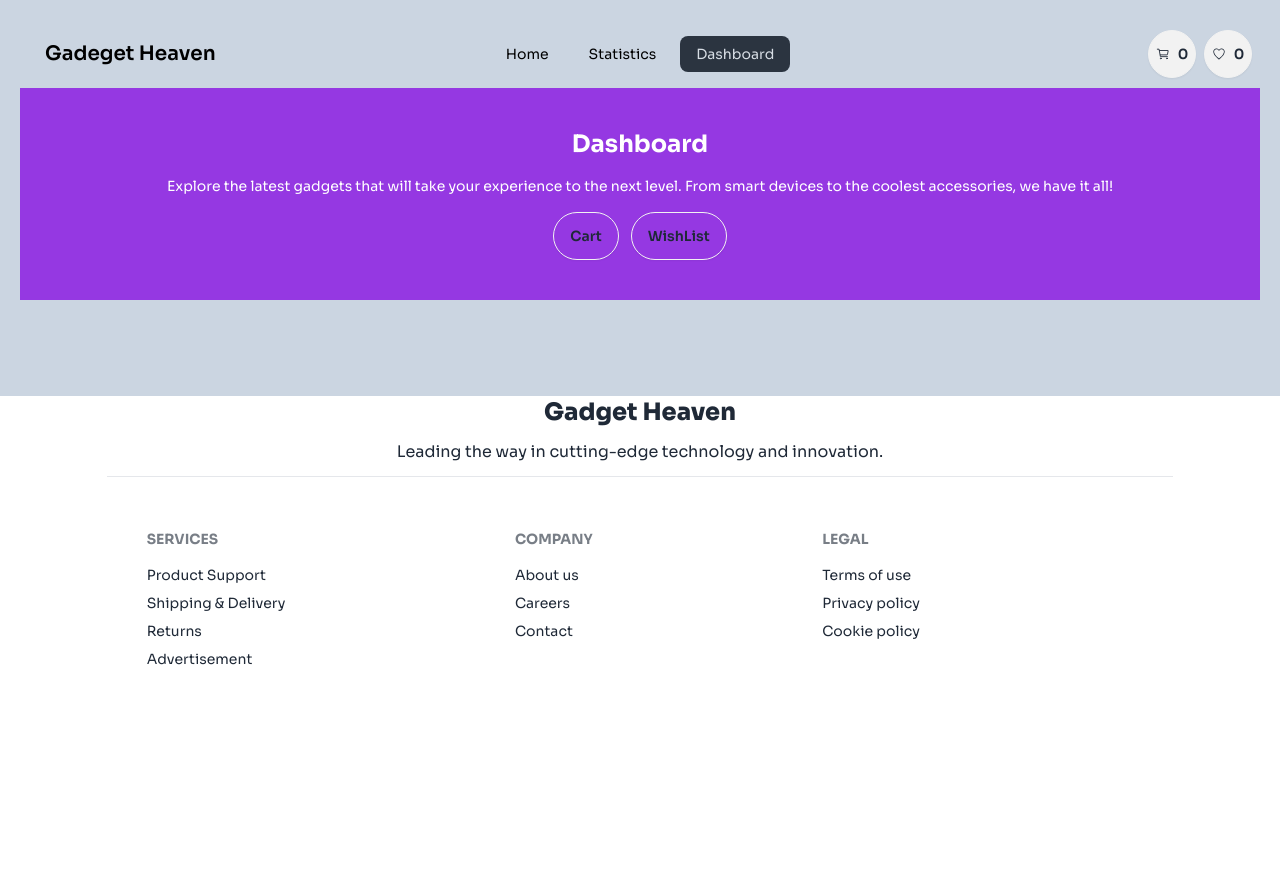
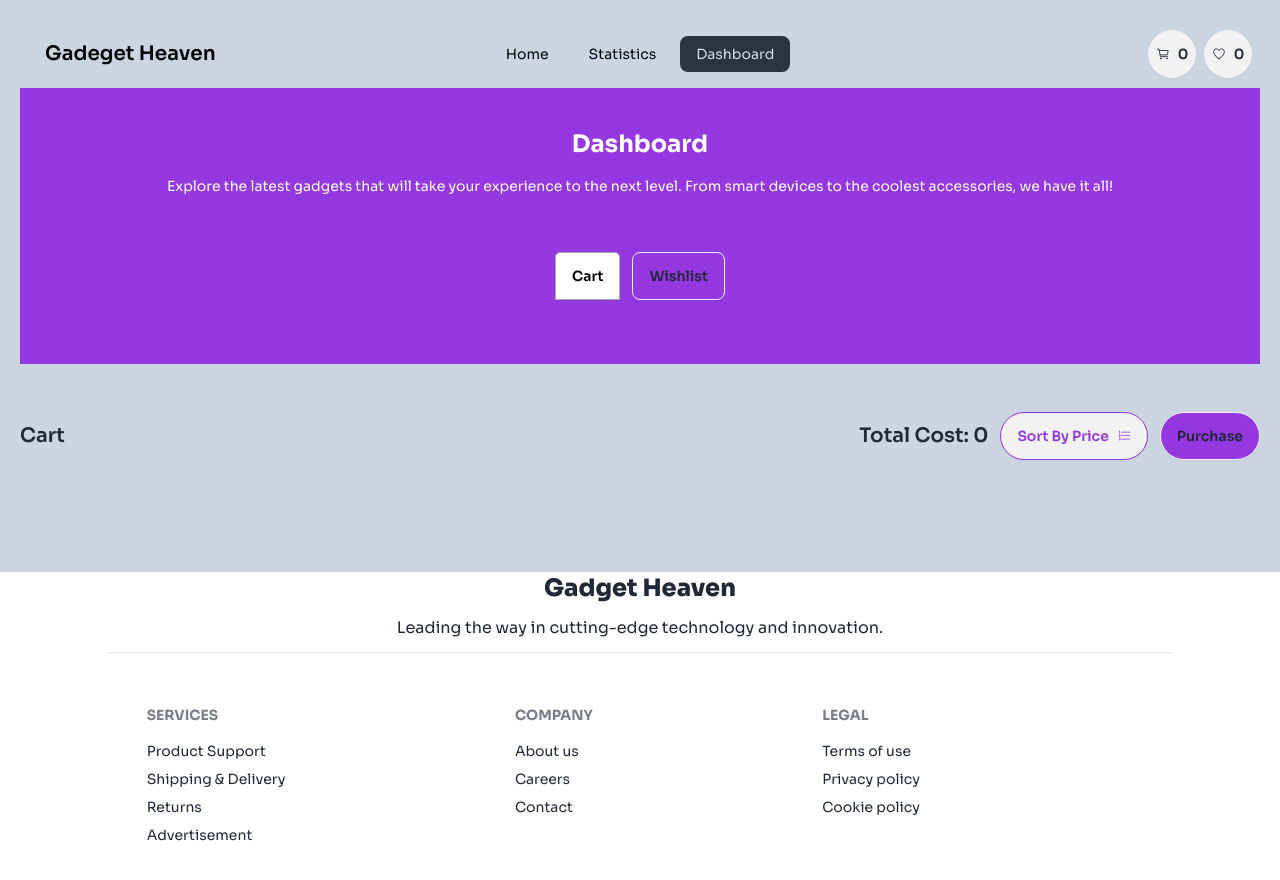
Before and after one commit to programming-hero-web-course-4/b10a8-gadget-heaven-mehedee007, a React (Vite) app: page /dash in a window 1280 px wide. Shown: the top 880 px of the page. Before the commit the page ends 800 px from the top, so only its background shows below. Built offline with nearby package versions, Linux system fonts and the light colour scheme.

Commit message:
completed the cart section

```diff
--- a/src/AppContext.jsx
+++ b/src/AppContext.jsx
@@ -8,19 +8,22 @@ export const AppProvider = ({ children }) => {
     const [items, setItems] = useState([]);
     const [categories, setCategories] = useState([]);
     const [itemsList, setItemsList] = useState([]);
+    const [totalCost, setTotalCost] = useState(0);
 
     const [wishlist, setWishlist] = useState([]);
 
     const [cartItems, setCartItems] = useState([]);
     const handleAddToCart = (item) => {
         const newItem = [...cartItems, item];
-        setCartItems(newItem)
-        return true
+        setCartItems(newItem);
+        const newCost = totalCost + item.price;
+        setTotalCost(newCost);
+        return true;
     }
 
     const handleAddToWislist = (wishedIitem) => {
         if (!wishlist.find(item => item.item_id === wishedIitem.item_id)) {
-            const newItem = [...cartItems, wishedIitem];
+            const newItem = [...wishlist, wishedIitem];
             setWishlist(newItem);
             toast(`Item Added to wishlist`);
         } else {
@@ -72,6 +75,7 @@ export const AppProvider = ({ children }) => {
             , cartItems
             , handleAddToWislist
             , wishlist
+            ,totalCost
         }}>
             {children}
         </AppContext.Provider>
--- a/src/components/Cart/Cart.jsx
+++ b/src/components/Cart/Cart.jsx
@@ -1,9 +1,24 @@
-import React from 'react';
+import React, { useContext } from 'react';
+import { AppContext } from '../../AppContext';
+import { VscListOrdered } from 'react-icons/vsc';
+import CartItem from './CartItem';
 
 const Cart = () => {
+    const { cartItems, totalCost } = useContext(AppContext);
+
     return (
-        <div>
-            <h1>This is Cart</h1>
+        <div className='flex flex-col gap-4'>
+            <div className='flex justify-between items-center'>
+                <h3 className='text-xl font-semibold'>Cart</h3>
+                <div className='flex items-center gap-3'>
+                    <h3 className='text-xl font-semibold'>Total Cost: {totalCost}</h3>
+                    <button className='btn border-custom-color text-custom-color rounded-full'>Sort By Price <VscListOrdered></VscListOrdered></button>
+                    <button className='btn bg-custom-color rounded-full'>Purchase</button>
+                </div>
+            </div>
+            <div className='flex flex-col gap-3'>
+                {cartItems.length ? cartItems.map((item, index) => <CartItem item={item} key={index}></CartItem>): ''}
+            </div>
         </div>
     );
 };
--- /dev/null
+++ b/src/components/Cart/CartItem.jsx
@@ -0,0 +1,27 @@
+import React from 'react';
+import { CiCircleRemove } from 'react-icons/ci';
+
+const CartItem = ({ item }) => {
+    const { item_id, product_title, description, product_image, price } = item;
+    return (
+        <div className='flex items-start justify-between bg-white p-4 rounded-3xl border' >
+            <div className='flex'>
+
+                <div className='w-48 h-28 '>
+                    <img src={product_image} alt='' className="object-contain h-full w-full" />
+                </div>
+                <div className='flex flex-col justify-between'>
+                    <h3 className='text-2xl font-semibold'>{product_title}</h3>
+                    <p className='text-xl font-semibold text-gray-400'>{description}</p>
+                    <h4 className='text-xl font-bold'>Price : ${price}</h4>
+                </div>
+
+            </div>
+            <div>
+                <CiCircleRemove className='text-red-700 text-3xl font-bold'></CiCircleRemove>
+            </div>
+        </div>
+    );
+};
+
+export default CartItem;
--- a/src/components/Dashboard/Dashboard.jsx
+++ b/src/components/Dashboard/Dashboard.jsx
@@ -2,6 +2,8 @@ import React, { useState } from 'react';
 import { Link, NavLink, useNavigate } from 'react-router-dom';
 import { Tab, Tabs, TabList, TabPanel } from 'react-tabs';
 import 'react-tabs/style/react-tabs.css';
+import Wishlist from '../WishList/Wishlist';
+import Cart from '../Cart/Cart';
 
 const Dashboard = () => {
     const [activeTab, setActiveTab] = useState();
@@ -11,28 +13,16 @@ const Dashboard = () => {
         setActiveTab(tab);
     }
     return (
-        <div className='bg-[#9538E2]'>
-            <div className='w-10/12 mx-auto text-white flex flex-col items-center text-center p-10 gap-4'>
+        <div className=''>
+            <div className='bg-custom-color pb-32'>
+
+            <div className='w-10/12 mx-auto text-white flex flex-col items-center text-center p-10 gap-4 '>
                 <h1 className='text-2xl font-bold'>Dashboard</h1>
                 <p className='text-sm'>
                     Explore the latest gadgets that will take your experience to the next level. From smart devices to the coolest accessories, we have it all!
                 </p>
-                {/* <div>
-                    <Tabs>
-                        <TabList className={`flex gap-3`}>
-                            <Tab className={`btn bg-[#9538E2] border rounded-full`} >Cart</Tab>
-                            <Tab className={`btn bg-[#9538E2] border rounded-full`}>Wishlist</Tab>
-                        </TabList>
 
-                        <TabPanel>
-                            <h2>Any content 1</h2>
-                        </TabPanel>
-                        <TabPanel>
-                            <h2>Any content 2</h2>
-                        </TabPanel>
-                    </Tabs>
-                </div> */}
-                <div className='inline-flex gap-3 justify-between'>
+                {/* <div className='inline-flex gap-3 justify-between'>
                     <div>
                         <button className={`btn bg-[#9538E2] border rounded-full`}> Cart</button>
 
@@ -41,8 +31,27 @@ const Dashboard = () => {
                         <button className={`btn bg-[#9538E2] border rounded-full`}> WishList</button>
                     </div>
 
-                </div>
+                </div> */}
 
+
+
+            </div>
+            </div>
+
+            <div>
+                <Tabs>
+                    <TabList className={`flex gap-3 justify-center -mt-28`}>
+                        <Tab className={`btn bg-custom-color active:rounded-full rounded-full`} >Cart</Tab>
+                        <Tab className={`btn bg-custom-color active:bg-white border active:rounded-full`}>Wishlist</Tab>
+                    </TabList>
+
+                    <TabPanel className={`mt-28`}>
+                        <Cart></Cart>
+                    </TabPanel>
+                    <TabPanel>
+                        <Wishlist></Wishlist>
+                    </TabPanel>
+                </Tabs>
             </div>
 
 
--- /dev/null
+++ b/src/components/Error/ErrorPage.jsx
@@ -0,0 +1,15 @@
+import React from 'react';
+import { Link } from 'react-router-dom';
+
+const ErrorPage = () => {
+    return (
+        <div className='flex items-center justify-center flex-col'>
+            <h1 className='text-red-500 text-xl font-bold'>Error Occured ! Page Not Found </h1>
+            <div>
+                <Link to={`/`} className='btn btn-warning'>Go Back to Home Page</Link>
+            </div>
+        </div>
+    );
+};
+
+export default ErrorPage;
--- a/src/main.jsx
+++ b/src/main.jsx
@@ -14,11 +14,13 @@ import Items from './components/Items/Items.jsx'
 import Wishlist from './components/WishList/Wishlist.jsx'
 import Cart from './components/Cart/Cart.jsx'
 import { AppProvider } from './AppContext.jsx'
+import ErrorPage from './components/Error/ErrorPage.jsx'
 
 const router = createBrowserRouter([
   {
     path: '/',
     element: <Root></Root>,
+    errorElement: <ErrorPage />,
     children: [{
       path: '/',
       element: <Home></Home>,
```
